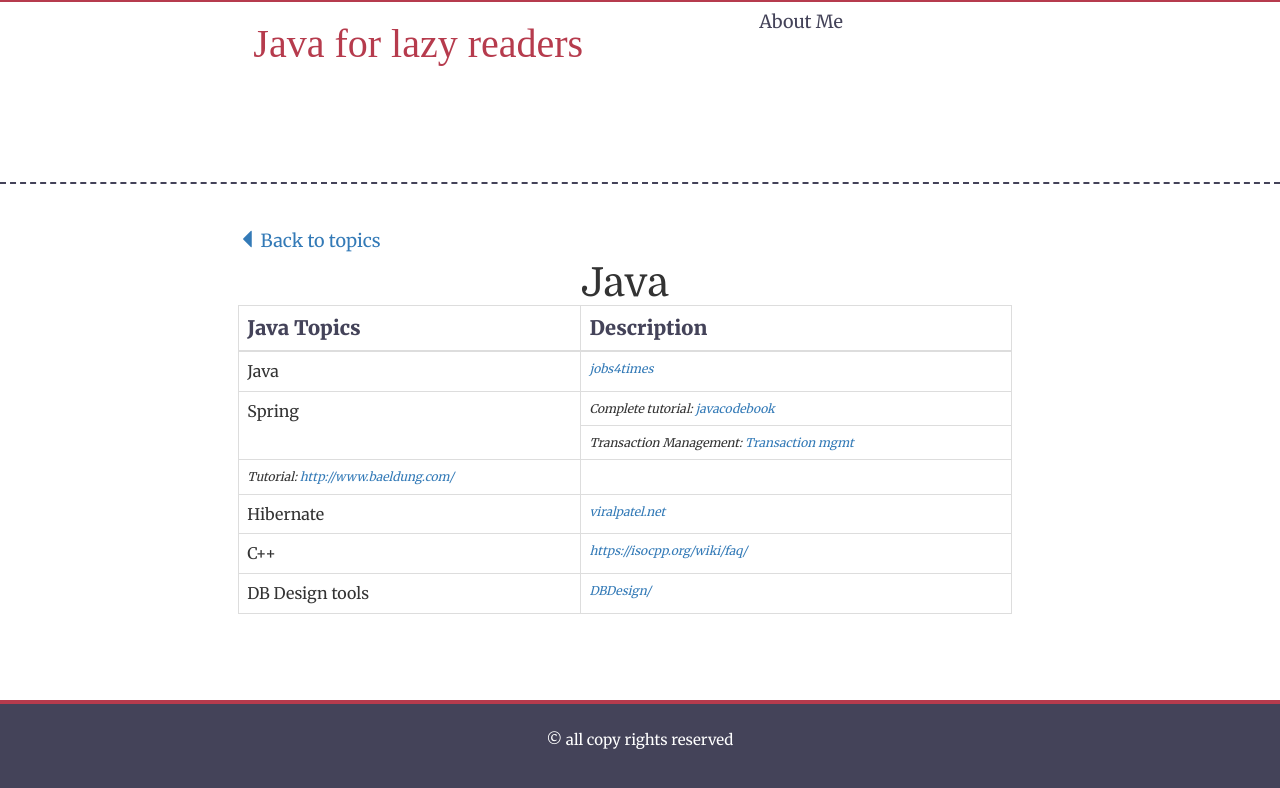
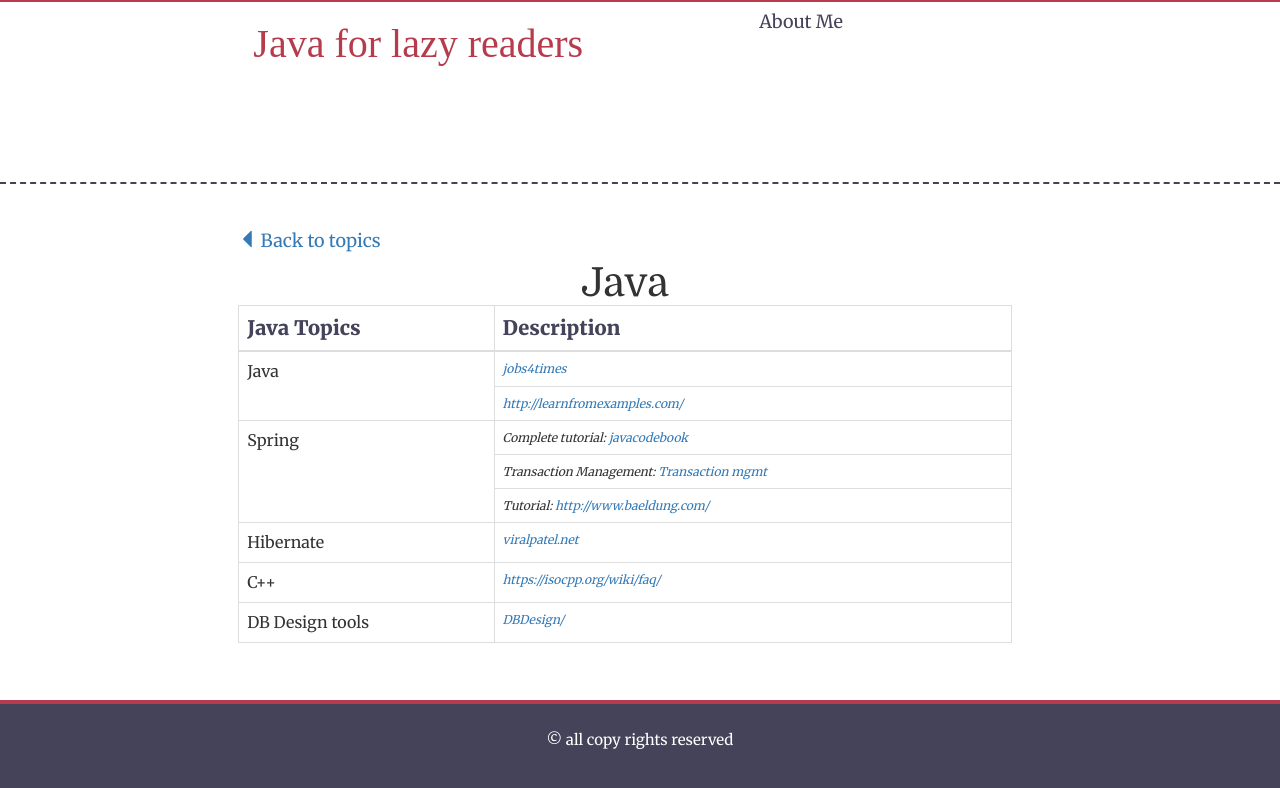
Before and after one commit to deepaksama/deepaksama.github.io, a Jekyll site: the page built from References.html, in a window 1280 px wide. Shown: the top 788 px of the page. Built offline with Jekyll 4.4.1, drawn with Linux system fonts in a browser that asks for light colours; nearby versions of some CDN libraries; some web fonts are replaced.

Commit message:
Updated References.html

```diff
--- a/References.html
+++ b/References.html
@@ -14,18 +14,21 @@ published: true
 	<tbody>
 
 		<tr>
-			<td class="topic_link" colspan="1">
+			<td class="topic_link" rowspan="2">
 				<span >Java</span>
 			</td>
 			<td class="topic-desc">
 				<a href="http://www.jobs4times.com/">jobs4times</a>
 			</td>
-
+		</tr>
+      		<tr>
+			<td class="topic-desc">
+				<a href="http://learnfromexamples.com/">http://learnfromexamples.com/</a>
+			</td>
 		</tr>
 
-
 		<tr>
-			<td class="topic_link" rowspan="2">
+			<td class="topic_link" rowspan="3">
 				<span >Spring</span>
 			</td>
 			<td class="topic-desc">
```
